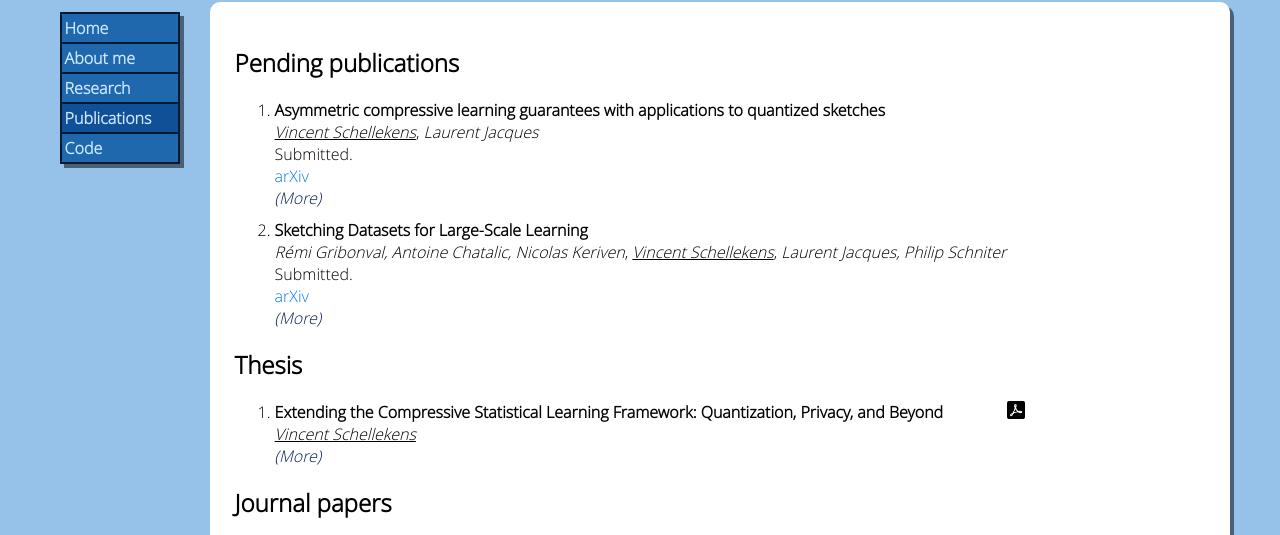
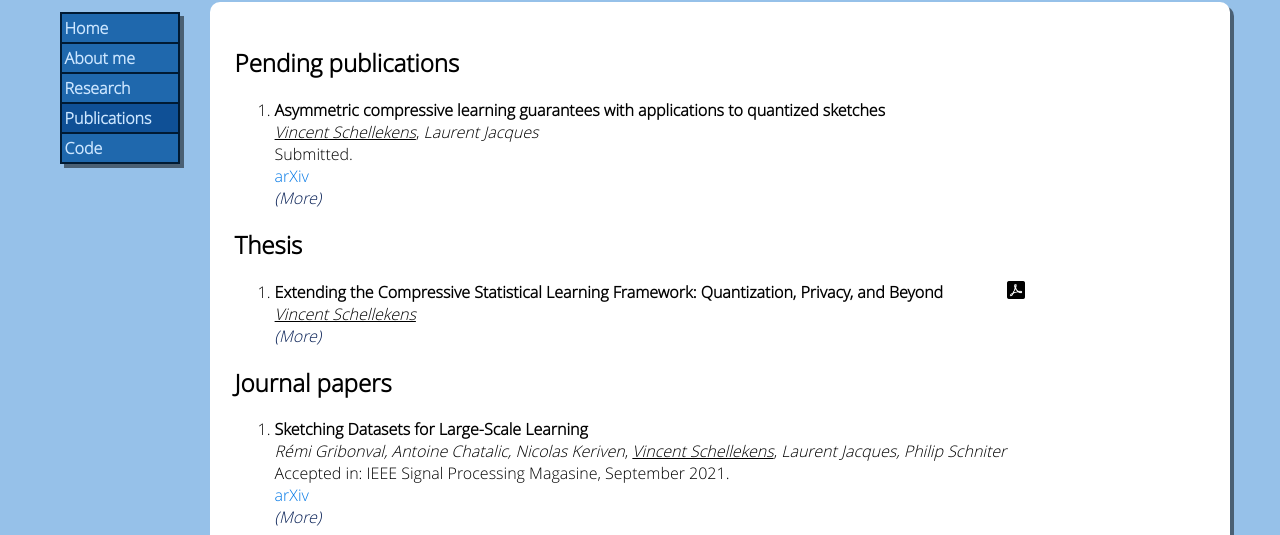
Before and after one commit to schellekensv/schellekensv.github.io, a plain HTML site: page publi.html in a window 1280 px wide. Shown: the part 218-753 px from the top of the page. Drawn offline with Linux system fonts and the light colour scheme; files whose address does not match are found by name.

Commit message:
up publi SPM

```diff
--- a/publi.html
+++ b/publi.html
@@ -52,16 +52,6 @@
       </div></li>
 
 
-      <li><div class="publi">
-        <strong>Sketching Datasets for Large-Scale Learning</strong><br />
-        <mark>Rémi Gribonval, Antoine Chatalic, Nicolas Keriven</mark>, <em>Vincent Schellekens</em>, <mark>Laurent Jacques, Philip Schniter</mark><br />
-        Submitted.
-        <div class="publi_links">
-          <a href="https://arxiv.org/abs/2008.01839" title="arXiv:2008.01839">arXiv</a>
-        </div>
-        <div class="abstract" onClick="showAbstract(this,'This article considers \'sketched learning,\' or\' compressive learning,\' an approach to large-scale machine learning where datasets are massively compressed before learning (eg, clustering, classification, or regression) is performed. In particular, a\' sketch\' is first constructed by computing carefully chosen nonlinear random features (eg, random Fourier features) and averaging them over the whole dataset. Parameters are then learned from the sketch, without access to the original dataset. This article surveys the current state-of-the-art in sketched learning, including the main concepts and algorithms, their connections with established signal-processing methods, existing theoretical guarantees---on both information preservation and privacy preservation, and important open problems.');" style="font-style: italic;">(More)</div>
-      </div></li>
-
     </ol>
 
 
@@ -83,6 +73,16 @@
 
     <h2>Journal papers</h2>
     <ol>
+
+      <li><div class="publi">
+        <strong>Sketching Datasets for Large-Scale Learning</strong><br />
+        <mark>Rémi Gribonval, Antoine Chatalic, Nicolas Keriven</mark>, <em>Vincent Schellekens</em>, <mark>Laurent Jacques, Philip Schniter</mark><br />
+        Accepted in: IEEE Signal Processing Magasine, September 2021.
+        <div class="publi_links">
+          <a href="https://arxiv.org/abs/2008.01839" title="arXiv:2008.01839">arXiv</a>
+        </div>
+        <div class="abstract" onClick="showAbstract(this,'This article considers \'sketched learning,\' or\' compressive learning,\' an approach to large-scale machine learning where datasets are massively compressed before learning (eg, clustering, classification, or regression) is performed. In particular, a\' sketch\' is first constructed by computing carefully chosen nonlinear random features (eg, random Fourier features) and averaging them over the whole dataset. Parameters are then learned from the sketch, without access to the original dataset. This article surveys the current state-of-the-art in sketched learning, including the main concepts and algorithms, their connections with established signal-processing methods, existing theoretical guarantees---on both information preservation and privacy preservation, and important open problems.');" style="font-style: italic;">(More)</div>
+      </div></li>
 
       <li><div class="publi">
         <strong>Breaking the waves: asymmetric random periodic features for low-bitrate kernel machines</strong>
```
